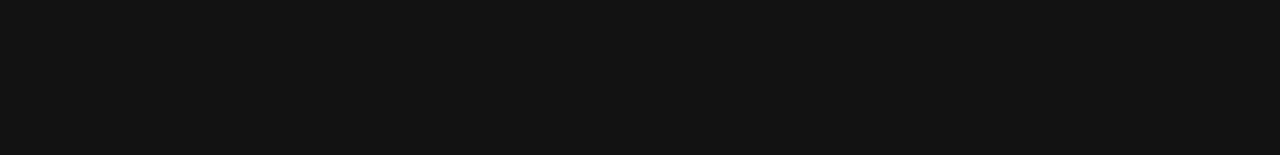
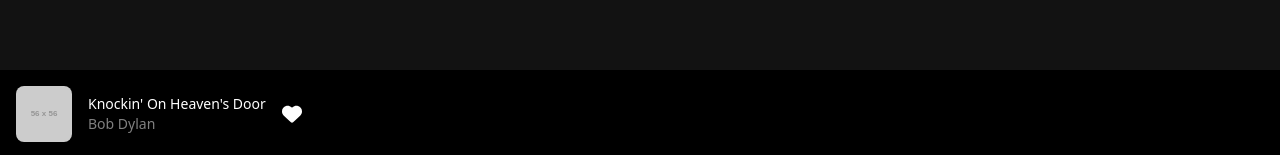
Before and after one commit to PersonaUnknown/Tauri-Music-Player, a React (Vite) app: page / in a window 1280 px wide. Shown: the part 642-797 px from the top of the page. Built offline with nearby package versions, Linux system fonts and the light colour scheme.

Commit message:
feat(frontend): scrolling text on hover for song title in music player

```diff
--- a/src/App.tsx
+++ b/src/App.tsx
@@ -1,4 +1,5 @@
 import { BrowserRouter, Route, Routes } from "react-router-dom";
+import MusicPlayer from "./components/audio/MusicPlayer";
 import MusicSearch from "./pages/MusicSearch";
 function App() {
 	return (
@@ -8,6 +9,7 @@
 					<Route path="/" element={<MusicSearch />} />
 				</Routes>
 			</BrowserRouter>
+			<MusicPlayer />
 		</main>
 	);
 }
--- /dev/null
+++ b/src/components/audio/MusicPlayer.tsx
@@ -0,0 +1,11 @@
+import MusicPlayerSongDetails from "./MusicPlayerSongDetails";
+const MusicPlayer = () => {
+	return (
+		<div className="absolute bottom-0 flex flex-row p-4 bg-black w-screen">
+			<MusicPlayerSongDetails />
+			<div className="flex flex-col w-[30%] min-w-[240px]" />
+			<div className="flex flex-row w-[30%] min-w-[240px]" />
+		</div>
+	);
+};
+export default MusicPlayer;
--- /dev/null
+++ b/src/components/audio/MusicPlayerSongDetails.tsx
@@ -0,0 +1,101 @@
+import { motion } from "motion/react";
+import { useRef, useState } from "react";
+import { FaHeart } from "react-icons/fa6";
+const MusicPlayerSongDetails = () => {
+	const [isMouseOver, setIsMouseOver] = useState<boolean>(false);
+	const [isAnimationPlaying, setIsAnimationPlaying] = useState<boolean>(false);
+	const [titleOffset, setTitleOffset] = useState<number>(0);
+	const titleRef = useRef<HTMLAnchorElement>(null);
+	const onTitleEnter = (e: React.MouseEvent<HTMLAnchorElement>) => {
+		setIsMouseOver(true);
+		const textTruncated =
+			e.currentTarget.offsetWidth < e.currentTarget.scrollWidth;
+		if (textTruncated) {
+			setTitleOffset(e.currentTarget.scrollWidth - e.currentTarget.offsetWidth);
+			setIsAnimationPlaying(true);
+		}
+	};
+	const onTitleLeave = (e: React.MouseEvent<HTMLAnchorElement>) => {
+		setIsMouseOver(false);
+	};
+	const onAnimationComplete = () => {
+		setIsAnimationPlaying(false);
+		console.log("log");
+	};
+	return (
+		<div className="flex flex-row gap-4 w-[30%] min-w-[240px]">
+			<button
+				className="flex rounded-lg overflow-hidden w-[56px] h-[56px] shrink-0"
+				type="button"
+			>
+				<img
+					className="w-[56px] h-[56px]"
+					src={"https://placehold.jp/56x56.png"}
+					alt="songThumbnail"
+				/>
+			</button>
+			<div className="flex flex-col my-auto truncate overflow-hidden">
+				{isMouseOver || isAnimationPlaying ? (
+					<motion.a
+						className="text-start text-white text-sm hover:underline"
+						href={"/"}
+						ref={titleRef}
+						onMouseEnter={onTitleEnter}
+						onMouseLeave={onTitleLeave}
+						initial={{ transform: "translateX(0px)" }}
+						animate={{
+							transform: [
+								"translateX(0px)",
+								"translateX(0px)",
+								`translateX(-${titleOffset}px)`,
+								`translateX(-${titleOffset}px)`,
+								"translateX(0px)",
+							],
+						}}
+						transition={{
+							duration: 25 / 4, // Divide character length of title by 4
+							ease: "linear",
+							repeat: Number.POSITIVE_INFINITY,
+						}}
+						onUpdate={(latest) => {
+							const translateX = latest.transform.toString();
+							const startIndex = translateX.indexOf("(");
+							const endIndex = translateX.indexOf("px");
+							if (
+								Number.parseFloat(
+									translateX.substring(startIndex + 1, endIndex),
+								) === 0
+							) {
+								setIsAnimationPlaying(false);
+							}
+						}}
+						onAnimationEnd={onAnimationComplete}
+					>
+						Knockin' On Heaven's Door
+					</motion.a>
+				) : (
+					<a
+						className="text-start text-white text-sm hover:underline"
+						href={"/"}
+						ref={titleRef}
+						onMouseEnter={onTitleEnter}
+						onMouseLeave={onTitleLeave}
+					>
+						Knockin' On Heaven's Door
+					</a>
+				)}
+				<a
+					className="text-start text-[#ffffff80] text-sm hover:underline hover:text-white"
+					href={"/"}
+				>
+					Bob Dylan
+				</a>
+			</div>
+			<button type="button">
+				<FaHeart size={20} color="#ffffff" />
+			</button>
+		</div>
+	);
+};
+
+export default MusicPlayerSongDetails;
--- a/src/components/search/ArtistSearchResult.tsx
+++ b/src/components/search/ArtistSearchResult.tsx
@@ -29,6 +29,10 @@
 				/>
 				<motion.div
 					className={"absolute right-2"}
+					initial={{
+						bottom: 10,
+						opacity: 0,
+					}}
 					animate={{
 						bottom: isMouseOver ? 25 : 10,
 						opacity: isMouseOver ? 1 : 0,
```
